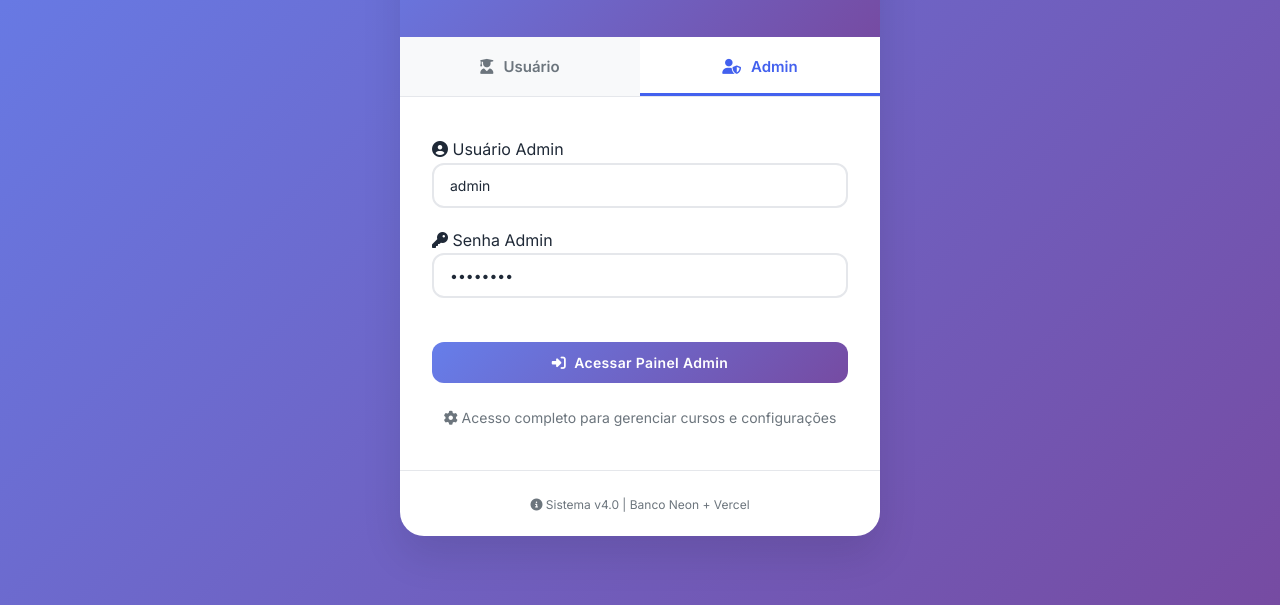
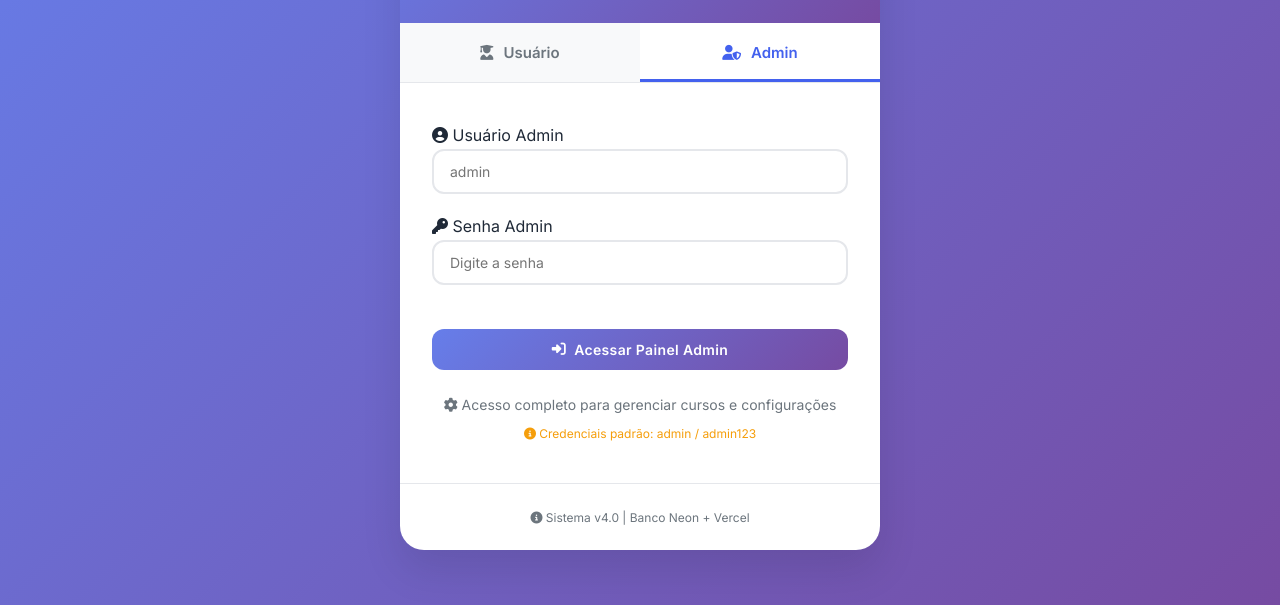
Before and after one commit to helbertbarbosa07/assistance_sm, a website: page index.html in a window 1280 px wide. Both pictures are taken after a click on the button "Admin". Shown: the part 195-800 px from the top of the page. Drawn offline with Linux system fonts and the light colour scheme.

Commit message:
Update index.html

```diff
--- a/index.html
+++ b/index.html
@@ -33,7 +33,7 @@
                 <div class="form-group">
                     <label><i class="fas fa-user"></i> Seu Nome</label>
                     <input type="text" id="username" class="form-control"
-                           placeholder="Digite seu nome" value="Visitante">
+                           placeholder="Digite seu nome ou deixe em branco para Visitante">
                 </div>
                 <button class="btn btn-primary" onclick="loginAsUser()" style="width: 100%; margin-top: 20px;">
                     <i class="fas fa-rocket"></i> Entrar como Usuário
@@ -50,12 +50,12 @@
                 <div class="form-group">
                     <label><i class="fas fa-user-circle"></i> Usuário Admin</label>
                     <input type="text" id="adminUser" class="form-control"
-                           placeholder="admin" value="admin">
+                           placeholder="admin">
                 </div>
                 <div class="form-group" style="margin-top: 16px;">
                     <label><i class="fas fa-key"></i> Senha Admin</label>
                     <input type="password" id="adminPass" class="form-control"
-                           placeholder="Digite a senha" value="admin123">
+                           placeholder="Digite a senha">
                 </div>
                 <button class="btn btn-primary" onclick="loginAsAdmin()" style="width: 100%; margin-top: 24px;">
                     <i class="fas fa-sign-in-alt"></i> Acessar Painel Admin
@@ -63,6 +63,9 @@
                 <div style="margin-top: 24px; text-align: center;">
                     <p style="color: var(--secondary); font-size: 14px; line-height: 1.6;">
                         <i class="fas fa-cog"></i> Acesso completo para gerenciar cursos e configurações
+                    </p>
+                    <p style="color: var(--warning); font-size: 12px; margin-top: 8px;">
+                        <i class="fas fa-info-circle"></i> Credenciais padrão: admin / admin123
                     </p>
                 </div>
             </div>
```
